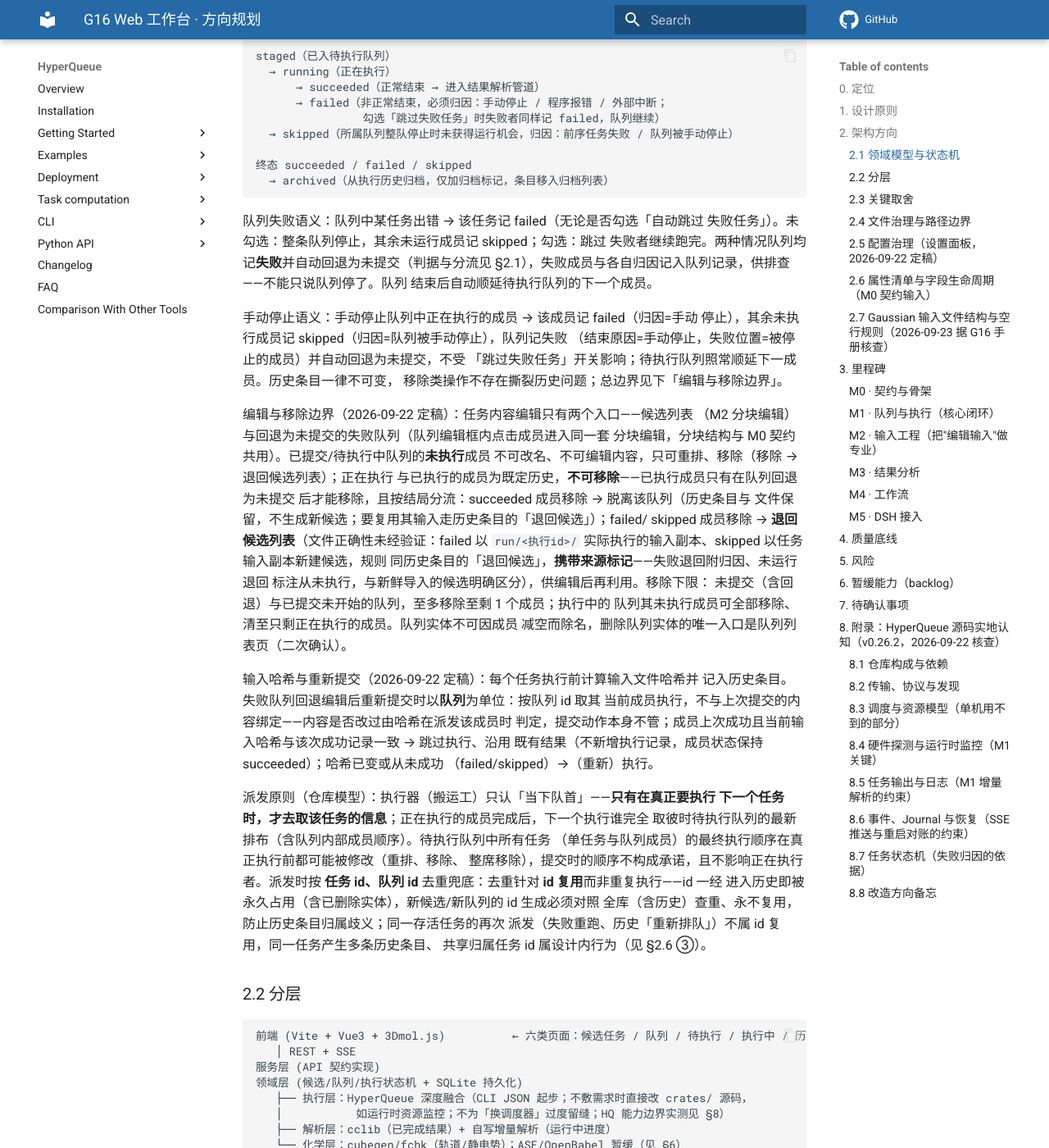
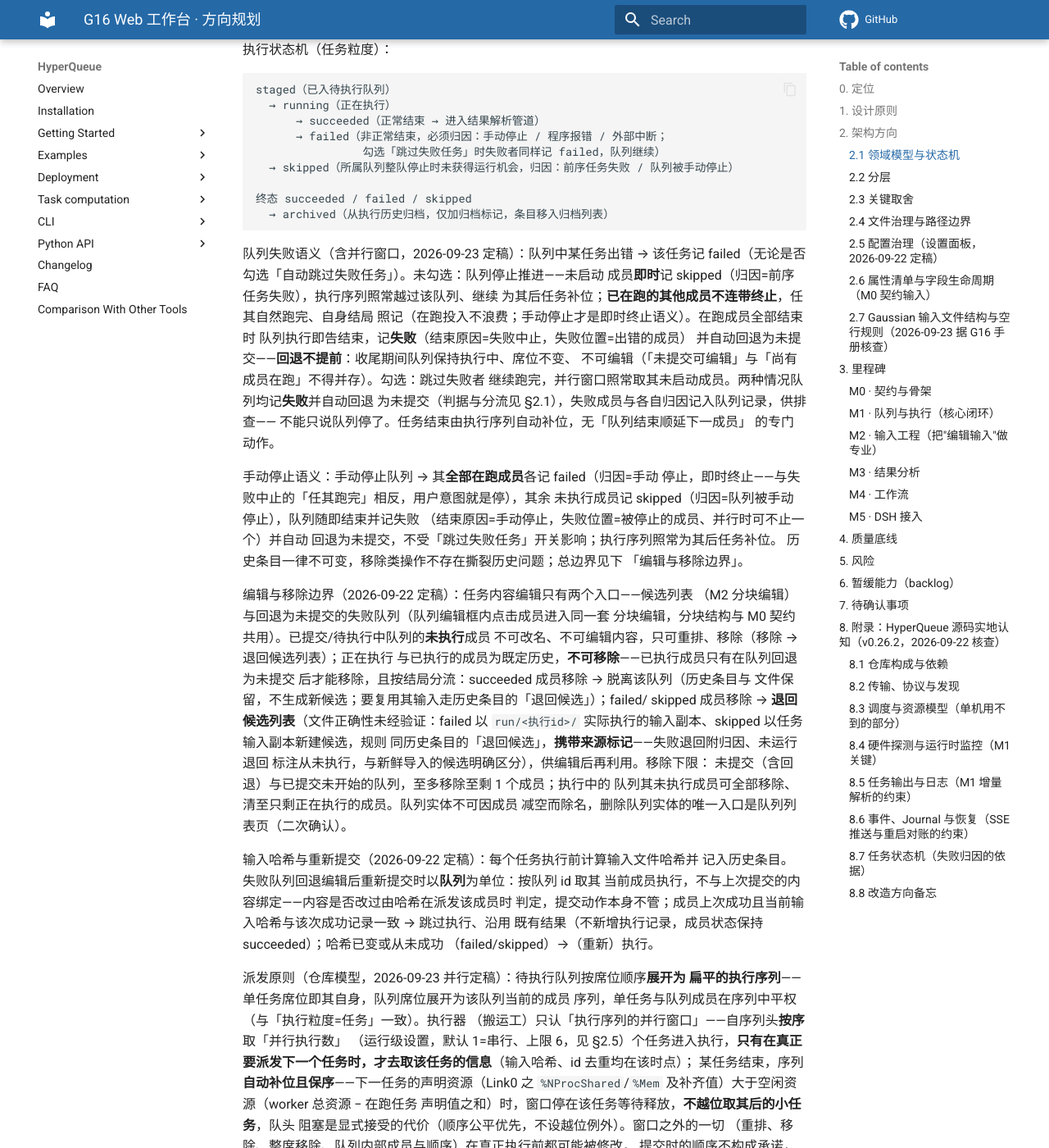
Before and after one commit to baizhancaiji/gauforge, an MkDocs documentation site: the page built from docs/specs/roadmap.md, in a window 1280 px wide and 1400 px high, scrolled down 2630 px. Shown: the whole window at 82% size. Built offline with MkDocs 1.6.1 and Material for MkDocs 9.7.7, drawn with Linux system fonts in a browser that asks for light colours; comment, search, counter and statistics services are not loaded; the version menu is left out; some of the changed text lies outside the part shown.

Commit message:
docs: 定稿并行执行设计（执行序列并行窗口）
- 派发原则重写：待执行队列按席位展开为扁平执行序列，并行窗口按序取任务、结束自动补位、保序不越位（队头阻塞为显式接受的代价）；资源双账——窗口推进由 g16web 按声明值自算，Link0 映射为 HQ cpus/mem 资源请求作第二道防线，实耗归 psutil 监控
- 队列失败中止语义细化：未启动成员即时记 skipped、执行序列照常补位，在跑成员任其跑完、收尾期间队列保持执行中不可编辑，全部结束后才记失败并回退未提交；手动停止为即时终止全部在跑成员
- 新增运行级参数「并行执行数」：默认 1=串行、上限 6，设置面板调大即开启并行；容量挤出只作用于窗口未触及的等待席位，在跑者不追溯、自然收敛
- M0 契约按多任务同屏设计（SSE 载荷按执行 id 键控、执行中页为在跑任务列表），M1 派发条目与验收对齐，删除 §6 跨任务并行 backlog；M4 注记依赖模型与并行窗口联动约束
- CONTEXT.md 术语表同步（待执行队列执行序列与挤出语义、队列失败中止收尾规则）

````diff
--- a/docs/specs/roadmap.md
+++ b/docs/specs/roadmap.md
@@ -44,7 +44,7 @@ M0–M2 即构成完整产品；分析（M3）及以后均为在此之上的功
 | 候选任务 | Candidate | 已导入、未入队的输入文件副本。全局唯一 id，同一文件重复导入也生成新 id。入队或直接提交即转为任务。退回候选的路径（穷举）：历史条目「退回候选」动作、删除整条队列、待执行队列整席移除（单任务席位）、自队列移除单个未执行成员、回退队列中移除 failed/skipped 成员。候选携带**来源标记**（导入 / 未运行退回 / 失败退回-附归因 / 成功退回），回退产生的候选与新鲜导入在列表中明确区分——不能不知对错就被当作新文件直接提交。删除任务实体的动作只在本列表生效（见 Task）。 |
 | 任务 | Task | 候选入队或直接提交后的形态，持有输入副本与编辑权。删除队列或被单独移除时，未执行成员一律退回候选列表；已执行过的成员在被移除或队列被删除后只存在于执行历史（回退为未提交的失败队列中，已执行成员在移除前仍列为队列成员，见下「编辑与移除边界」）。任务实体**只有在候选形态可被删除**（候选列表「-」），在任何其他位置只可退回候选、不可删除。 |
 | 队列 | Queue | 任务的有名有序组合，生成时赋予随机短 id（保证唯一，删除后不刻意复用；非提交顺序号）。生命周期四态：未提交 / 已提交 / 执行中 / 已完成（**成功为唯一稳定终态**），**流转非单向**——已提交未开始的队列可整席移出待执行队列、回退为未提交；执行结束按结果分流：全部成员成功 → 记「成功」、停留已完成（不可回退或重提交）；存在任一 failed/skipped 成员 → 记「失败」（结束原因：失败中止 / 跳过跑完仍有失败 / 手动停止，并记录失败成员与各自归因——失败中止时即死在哪一个任务上、因何死掉）并**自动回退为未提交**，可编辑后重新提交；回退队列虽处未提交态，但**携带回退标记与回退次数**（连同失败成员与归因一并展示），与新建的未提交队列明确区分——避免被当成新鲜队列、未经修改就再次提交。成功判据只看当前成员构成：还存在任一 failed/skipped 成员即记失败，**只剩 succeeded 成员才记成功**；回退编辑中移除全部 failed/skipped 成员（只剩 succeeded）后自动标记为成功、就此终结。重新提交以**队列**为单位：按队列 id 取其当前成员执行，不与上次提交的内容或顺序绑定——成员与顺序均取派发当下的最新值（见下「输入哈希与重新提交」与「派发原则」）。成员数 2–10 **仅在创建时校验**；**创建后成员只减不增、至少保留 1 个**——移除至单成员后不可再移除，队列不因成员减空而除名（删除队列见「编辑与移除边界」）。可「保存」（仅存盘不执行，另择时间提交）或「直接提交」（存盘并进入执行），提交前必先保存。已提交队列的**未执行成员仍可重排、移除**（退回候选列表；不可改名、不可编辑内容），正在执行与已完成的成员为既定历史；**回退为未提交的失败队列，成员列表整体重新开放**——内容可编辑、可重排、可移除（含 succeeded/failed/skipped，见下「编辑与移除边界」）。删除队列仅可在队列列表页发起（唯一删除队列实体的入口）、需二次确认：未执行成员退回候选列表，已执行过（含 failed/skipped）的成员只留历史；执行中的队列不可删除，在待执行中的队列删除时其席位随之撤销。 |
-| 待执行队列 | Pending queue | 提交后的执行缓冲，成员可为单任务或整条队列（各占一席）。尾部追加；**未在执行的成员可重排、可移除**（正在执行者除外；席位内单任务不可改名、不可编辑内容；队列席位内**未执行**成员可移除——执行中的队列可清至只剩正在执行的成员，未开始的队列至多移除至剩 1 个；**已执行成员不可移除**）——派发只认当下队首（见「派发原则」）；正在执行的席位恒居队首、不可重排，实体执行结束即离席（单任务进历史；队列至全部成员结束时——成功进历史、失败回退为未提交——释放席位），已执行实体不滞留待执行队列。整席移除：单任务退回候选列表、队列回退为未提交（成员不变，含失败回退后重新提交的队列）。「重新排队」视同新提交，占用容量、满员即拒。**容量=在途席位上限**（单任务与整条队列各计 1 席——N 成员队列亦只占一席；含执行中的席位，默认 3、可配置，下限 1 上限 10）：满员即拒绝新提交并提示，调小时的挤出语义见 §2.5。成员变化即存盘。 |
+| 待执行队列 | Pending queue | 提交后的执行缓冲，成员可为单任务或整条队列（各占一席）。尾部追加；**未在执行的成员可重排、可移除**（正在执行者除外；席位内单任务不可改名、不可编辑内容；队列席位内**未执行**成员可移除——执行中的队列可清至只剩正在执行的成员，未开始的队列至多移除至剩 1 个；**已执行成员不可移除**）——派发只认执行序列的并行窗口（见「派发原则」），窗口自序列头推进，被触及的席位位于待执行队列头部区、不可整席重排或移除（席位内规则不变）；实体执行结束即离席（单任务进历史；队列至全部成员结束时——含失败中止的收尾成员——成功进历史、失败回退为未提交，释放席位），已结束实体不滞留待执行队列，队尾永远是窗口未触及的等待席位（除非待执行队列只剩在跑任务）。整席移除：单任务退回候选列表、队列回退为未提交（成员不变，含失败回退后重新提交的队列）。「重新排队」视同新提交，占用容量、满员即拒。**容量=在途席位上限**（单任务与整条队列各计 1 席——N 成员队列亦只占一席；含执行中的席位，默认 3、可配置，下限 1 上限 10）：满员即拒绝新提交并提示，调小时的挤出语义见 §2.5。成员变化即存盘。 |
 | 执行 | Execution | 一次实际运行，粒度=任务（无论单任务还是某队列成员）。实际交给 HQ 的始终是单个任务。 |
 | 执行历史 | History | 所有已结束的执行，可归档、**不可删除**；归档为独立页面、独立存储，归档条目不再出现在历史页。failed/skipped 条目提供「重新排队」（原样重跑）与「退回候选」（编辑再提交）两个动作：「重新排队」直接进入待执行队列并占用在途席位（满员拒绝，与一般任务同待遇）；「退回候选」以 `run/<执行id>/` 内实际执行的输入副本新建候选（新 id，**携带来源标记**：成功退回 / 失败退回-附归因 / 未运行退回），skipped 等无执行目录者回落任务输入副本。 |
 | 结果 | Result | 仅**正常结束**的执行解析后产生的结构化数据，进入结果分析管道。 |
@@ -63,17 +63,26 @@ staged（已入待执行队列）
   → archived（从执行历史归档，仅加归档标记，条目移入归档列表）
 ```
 
-队列失败语义：队列中某任务出错 → 该任务记 failed（无论是否勾选「自动跳过
-失败任务」）。未勾选：整条队列停止，其余未运行成员记 skipped；勾选：跳过
-失败者继续跑完。两种情况队列均记**失败**并自动回退为未提交（判据与分流见
-§2.1），失败成员与各自归因记入队列记录，供排查——不能只说队列停了。队列
-结束后自动顺延待执行队列的下一个成员。
+队列失败语义（含并行窗口，2026-09-23 定稿）：队列中某任务出错 → 该任务记
+failed（无论是否勾选「自动跳过失败任务」）。未勾选：队列停止推进——未启动
+成员**即时**记 skipped（归因=前序任务失败），执行序列照常越过该队列、继续
+为其后任务补位；**已在跑的其他成员不连带终止**，任其自然跑完、自身结局
+照记（在跑投入不浪费；手动停止才是即时终止语义）。在跑成员全部结束时
+队列执行即告结束，记**失败**（结束原因=失败中止，失败位置=出错的成员）
+并自动回退为未提交——**回退不提前**：收尾期间队列保持执行中、席位不变、
+不可编辑（「未提交可编辑」与「尚有成员在跑」不得并存）。勾选：跳过失败者
+继续跑完，并行窗口照常取其未启动成员。两种情况队列均记**失败**并自动回退
+为未提交（判据与分流见 §2.1），失败成员与各自归因记入队列记录，供排查——
+不能只说队列停了。任务结束由执行序列自动补位，无「队列结束顺延下一成员」
+的专门动作。
 
-手动停止语义：手动停止队列中正在执行的成员 → 该成员记 failed（归因=手动
-停止），其余未执行成员记 skipped（归因=队列被手动停止），队列记失败
-（结束原因=手动停止，失败位置=被停止的成员）并自动回退为未提交，不受
-「跳过失败任务」开关影响；待执行队列照常顺延下一成员。历史条目一律不可变，
-移除类操作不存在撕裂历史问题；总边界见下「编辑与移除边界」。
+手动停止语义：手动停止队列 → 其**全部在跑成员**各记 failed（归因=手动
+停止，即时终止——与失败中止的「任其跑完」相反，用户意图就是停），其余
+未执行成员记 skipped（归因=队列被手动停止），队列随即结束并记失败
+（结束原因=手动停止，失败位置=被停止的成员、并行时可不止一个）并自动
+回退为未提交，不受「跳过失败任务」开关影响；执行序列照常为其后任务补位。
+历史条目一律不可变，移除类操作不存在撕裂历史问题；总边界见下
+「编辑与移除边界」。
 
 编辑与移除边界（2026-09-22 定稿）：任务内容编辑只有两个入口——候选列表
 （M2 分块编辑）与回退为未提交的失败队列（队列编辑框内点击成员进入同一套
@@ -97,11 +106,22 @@ skipped 成员移除 → **退回候选列表**（文件正确性未经验证：
 既有结果（不新增执行记录，成员状态保持 succeeded）；哈希已变或从未成功
 （failed/skipped）→（重新）执行。
 
-派发原则（仓库模型）：执行器（搬运工）只认「当下队首」——**只有在真正要执行
-下一个任务时，才去取该任务的信息**；正在执行的成员完成后，下一个执行谁完全
-取彼时待执行队列的最新排布（含队列内部成员顺序）。待执行队列中所有任务
-（单任务与队列成员）的最终执行顺序在真正执行前都可能被修改（重排、移除、
-整席移除），提交时的顺序不构成承诺，且不影响正在执行者。派发时按
+派发原则（仓库模型，2026-09-23 并行定稿）：待执行队列按席位顺序**展开为
+扁平的执行序列**——单任务席位即其自身，队列席位展开为该队列当前的成员
+序列，单任务与队列成员在序列中平权（与「执行粒度=任务」一致）。执行器
+（搬运工）只认「执行序列的并行窗口」——自序列头**按序**取「并行执行数」
+（运行级设置，默认 1=串行、上限 6，见 §2.5）个任务进入执行，**只有在真正
+要派发下一个任务时，才去取该任务的信息**（输入哈希、id 去重均在该时点）；
+某任务结束，序列**自动补位且保序**——下一任务的声明资源（Link0 之
+`%NProcShared`/`%Mem` 及补齐值）大于空闲资源（worker 总资源 − 在跑任务
+声明值之和）时，窗口停在该任务等待释放，**不越位取其后的小任务**，队头
+阻塞是显式接受的代价（顺序公平优先，不设越位例外）。窗口之外的一切
+（重排、移除、整席移除、队列内部成员与顺序）在真正执行前都可能被修改，
+提交时的顺序不构成承诺，且不影响正在执行者。资源记账双账：窗口推进由
+g16web 按声明值自算，同时将 `%NProcShared`→`cpus`、`%Mem`→`mem`（GB→MiB
+换算）作为 HQ 资源请求随任务提交，交 HQ 调度器做第二道防线（防记账漂移
+与外部提交者）；实耗监控走 psutil（§8.4），声明账与实耗账分层各司其职。
+派发时按
 **任务 id、队列 id** 去重兜底：去重针对 **id 复用**而非重复执行——id 一经
 进入历史即被永久占用（含已删除实体），新候选/新队列的 id 生成必须对照
 全库（含历史）查重、永不复用，防止历史条目归属歧义；同一存活任务的再次
@@ -129,6 +149,7 @@ skipped 成员移除 → **退回候选列表**（文件正确性未经验证：
 | HQ 集成 | CLI JSON vs Python client vs 改 HQ 源码 | **深度融合（ADR 0001 已定稿）**：CLI JSON 起步、不足处直接改 `crates/` 源码，不为「换调度器」留缝；M1 起在 server 侧落 HTTP/JSON + SSE 桥接（§8.8，首个改造场景）；进程级监控走 Python 侧 psutil、不改 HQ（§8.4） | — |
 | 结果解析 | cclib vs 自写 | cclib，自写仅兜底（进度类实时信息） | 每个里程碑 |
 | 前端 | Vue3 vs React | **Vue3（已定稿）**：单人项目、模板语法改 UI 快；3Dmol.js 集成无差别 | — |
+| 执行并发 | 串行 vs 并行 | **并行执行窗口（2026-09-23 定稿）**：执行序列按序补位、保序不越位（接受队头阻塞）；资源双账（g16web 窗口自算 + HQ `cpus`/`mem` 请求防线）；并行数默认 1、上限 6 | — |
 | 历史/元数据 | SQLite vs 文件 | SQLite 为元数据唯一事实来源（候选/任务/队列/待执行/历史全部状态）；文件实体存磁盘（见 §2.4） | — |
 
 ### 2.4 文件治理与路径边界
@@ -169,11 +190,13 @@ run/<执行id>/  执行工作区：输入、输出、日志、scratch（chk/rwf
 - **运行级（除启动级外一律）**：监听端口（初始默认 8300，**保存后下次重启
   生效**——启动时从设置读取，无记录回落代码默认值）、在途席位上限（初始默认 3，下限 1、上限 10；单任务与整条队列各计
   1 席，N 成员队列亦只占一席；**调小即时生效并自待执行队尾挤出**——单任务
-  退回候选列表、队列由已提交回退为未提交。「正在执行者绝不挤出」由结构保证
-  （§2.1）：正在执行的实体恒居队首、执行结束即离席，队尾永远是未执行实体，
-  仅当待执行队列只剩唯一执行中实体时它才兼为队尾、而容量下限 1 恒可容纳；
-  调大即时生效、空闲容量即可用。本参数为
+  退回候选列表、队列由已提交回退为未提交；挤出只作用于窗口未触及的等待席位，
+  并行下在跑席位可能不止一个，对已开跑者一律不追溯——在途席位可临时超出
+  新上限、随执行结束自然收敛（§2.1）；调大即时生效、空闲容量即可用。本参数为
   「即时生效且追溯」的显式特例，其余影响执行语义者按下方通则不追溯）、
+  并行执行数（执行序列并行窗口的大小，初始默认 1=串行、下限 1、上限 6，
+  经设置面板调大即开启并行；调大即时生效，调小对在跑任务不追溯、窗口按
+  新值收敛，见 §2.1 派发原则）、
   chk/rwf 保留期（初始默认 7 天）、停滞告警阈值（初始默认 10 分钟无新优化步/
   SCF 迭代）、分页大小（初始默认 50）、SSE 心跳间隔（初始默认 15s）、Link0
   缺失补齐默认值、g16 执行环境（见下条）等——**由 WebUI 设置面板确定，不经
@@ -290,7 +313,7 @@ API 契约定稿（OpenAPI 文档落盘 `docs/api/`），须覆盖 §2.1 全部
    见 §2.5）。
 4. **SSE 事件契约**：事件命名规范与全集枚举、运行进度载荷（优化步 / SCF /
    停滞告警标志）、推送时机表（逐事件列明何时推什么）、`Last-Event-ID`
-   断线重连续传语义。
+   断线重连续传语义；事件载荷一律按执行 id 键控（并行执行下多任务同屏）。
 5. **契约走查（留记录）**：对照 §2.1 状态机逐条转换检查均有端点/事件承载；
    六页映射无缺失、无孤儿端点；M1 验收路径在契约上纸面走通。
 6. **后端骨架**（`web/`）：`config.py` 集中默认值（启动级参数环境变量覆盖，
@@ -328,18 +351,20 @@ mock 值。
   警告并告知将按默认值填充。
 - 待执行队列页：成员（单任务/队列，各占一席）尾部追加、在途席位上限 3（满员拒绝
   新提交与「重新排队」）；未在执行的成员可重排、可移除（正在执行者除外，
-  派发只认当下队首，见 §2.1）——单任务整席移除退回候选列表（不可改名、
+  派发只认执行序列的并行窗口，见 §2.1）——单任务整席移除退回候选列表（不可改名、
   不可编辑内容），队列整席移除回退为未提交，队列席位内未执行成员可移除
   （执行中的队列可清至只剩正在执行的成员，未开始的队列至多剩 1 个；已执行
   成员不可移除，见 §2.1）；容量调小的挤出语义见 §2.5。
-- 派发：逐个串行执行（一次一个成员；成员为队列时按其成员内部**当前**顺序
-  逐个执行——顺序与成员均取派发当下的最新值，见 §2.1 派发原则）。
-  资源上限由单任务 Link0（`%NProcShared`/`%Mem`）控制，缺失项按默认值补齐
-  （默认值集中在 `web/src/config.py`、经设置面板管理，见 §2.5），补齐值记入
-  历史的资源配置；g16 子进程环境按 §2.5 实测配置自洽构建，每次执行强制
+- 派发：按执行序列的并行窗口派发（§2.1 派发原则；并行数默认 1=串行起步、
+  调大即并行，上限 6）——任务结束自动补位，下一任务声明资源不足则窗口停等。
+  资源记账双账：Link0（`%NProcShared`/`%Mem`）缺失项按默认值补齐（默认值集中
+  在 `web/src/config.py`、经设置面板管理，见 §2.5），补齐值记入历史的资源配置，
+  并映射为 HQ 资源请求（`cpus`/`mem`，GB→MiB 换算）随任务提交；窗口推进由
+  g16web 按声明值自算。g16 子进程环境按 §2.5 实测配置自洽构建，每次执行强制
   `GAUSS_SCRDIR=run/<执行id>/`；每个任务执行前计算输入文件哈希记入历史
   条目（供失败队列重新提交时的跳过判定，见 §2.1）。
-- 执行中页：关键信息、提交时间、启动时间、已运行时间、CPU/内存占用监控（Python 侧
+- 执行中页：**在跑任务列表**（并行数>1 时多任务同屏，按执行 id 键控），每任务
+  行含关键信息、提交时间、启动时间、已运行时间、CPU/内存占用监控（Python 侧
   psutil 采 g16 进程树，见 §8.4）；停滞检测**只提示不自动终止**——增量解析发现超过
   阈值（可配置）无新优化步/SCF 迭代即告警，是否终止由用户决定；默认不设 HQ
   time_limit 墙钟上限（任务属性可配、默认 0=不限制，见 §2.6），卡死处置一律走
@@ -372,8 +397,8 @@ mock 值。
 **验收**：批量导入 3 份输入（含同一文件重复导入，验证 id 唯一）→ 候选列表显示
 id/文件名/title → 点击行只读预览关键信息 → 行内提交（确认框含坐标；缺
 `%NProcShared`/`%Mem` 时显示黄色警告）→ 实时看到优化步/SCF → 强制停止
-（二次确认）→ 历史可查且归因正确，被提交者移出候选列表；重启 g16web 后全部
-状态恢复。（整队提交与队列失败/skipped 语义的端到端验收随 M2 队列组建后完成。）
+（二次确认）→ 历史可查且归因正确，被提交者移出候选列表；并行数调至 2 后
+两个小任务同跑、资源声明各记各账（§2.1）；重启 g16web 后全部状态恢复。（整队提交与队列失败/skipped 语义的端到端验收随 M2 队列组建后完成。）
 
 ### M2 · 输入工程（把"编辑输入"做专业）
 在 M1 骨架之上做纯增量：候选任务编辑 + 队列组建 + 队列管理，全部持久化、
@@ -404,7 +429,8 @@ id/文件名/title → 点击行只读预览关键信息 → 行内提交（确
 
 **验收**：候选列表点击行预览关键信息 → 「编辑」修正一处关键词拼写错误
 （字典报错）→ 原子保存（CRLF 自动转 LF）→「+队列」组建 2 任务队列、改名、
-拖动排序 →「保存」后队列列表可见，「直接提交」后进入待执行队列并逐个执行；
+拖动排序 →「保存」后队列列表可见，「直接提交」后进入待执行队列并按执行序列
+执行（默认并行数 1 即逐个）；
 中段任务失败时整队停止并顺延待执行下一成员，勾选跳过开关后跑完但仍有失败
 成员 → 队列记失败并回退可编辑（失败位置与原因可见）；回退后修改失败任务再
 提交，上次成功且输入未变的成员跳过执行、已变者重跑；移除全部失败与 skipped
@@ -476,7 +501,7 @@ failed/外部中断历史条目的「从断点续跑」动作复用同一物化
 容量语义与挤出规则（§2.1/§2.5 在途席位上限）、任务实体与退回/删除规则
 （§2.1/§2.4）、队列生命周期与失败回退/成功判据/输入哈希跳过/编辑与移除
 边界/待执行可重排/成员数与只减不增（§2.1/M2）、手动停止整队语义
-（§2.1/M1）、设置面板入页面清单（§2.2/M0）、跨任务并行（定稿串行，见 §6）、
+（§2.1/M1）、设置面板入页面清单（§2.2/M0）、跨任务并行（定稿：执行序列并行窗口，见 §2.1）、
 遗留产物处置（清理边界与保全规则，见 M1）、关键词字典来源（M2）、缺 Link0
 默认值补齐（M1）、g16 执行环境（§2.5 实测定稿）、HQ 重启重跑处置（已定稿：
 采纳重跑 + 保全 chk + 显式续跑，见 §8.6/M4）。
@@ -484,7 +509,9 @@ failed/外部中断历史条目的「从断点续跑」动作复用同一物化
 1. **任务间依赖与 chk 规范**（建议，M4 定稿）：Link0 的 `%CHK` 支持符号引用
    （如 `@prev`、`@task:<id>`）；提交时静态校验依赖成环与引用可达；运行时由
    g16web 物化为 `run/<执行id>/` 内的实际路径；只读接续用 G16 原生 `%OldChk`。
-   M4 整体待 M0–M3 全部落地后再议（含与成员数 2–10、只减不增的交互）。
+   M4 整体待 M0–M3 全部落地后再议（含与成员数 2–10、只减不增的交互，及与并行
+   窗口的联动：依赖未满足者不得进入窗口；依赖模型落地前，链式计算应拆开
+   提交或保持并行数为 1）。
 2. **金标准样本扩充**：补充失败、中断、不同方法/任务类型的输出样例，覆盖
    目标随里程碑明确。
 3. **M1 HQ 侧改造的验收标准与双层分工**：HTTP/JSON + SSE 桥接（§8.8）尚无
@@ -492,7 +519,7 @@ failed/外部中断历史条目的「从断点续跑」动作复用同一物化
    HTTP/SSE 层的职责边界（谁面向浏览器、事件如何桥接流转、HQ 层自身的端口
    与开关配置）待设计定稿。
 4. **设置面板逐参数清单与生效边界**：逐个列出全部参数并逐项决策生效语义
-   （在途席位上限已定稿，见 §2.5；其余含端口、chk/rwf 保留期、停滞告警
+   （在途席位上限与并行执行数已定稿，见 §2.5；其余含端口、chk/rwf 保留期、停滞告警
    阈值、分页、SSE 心跳、Link0 补齐默认值、g16 执行环境等）。
 
 ## 8. 附录：HyperQueue 源码实地认知（v0.26.2，2026-09-22 核查）
````
Also changed, not shown: other parts of docs/specs/roadmap.md (+0 -1 lines), CONTEXT.md (+8 -5 lines).
